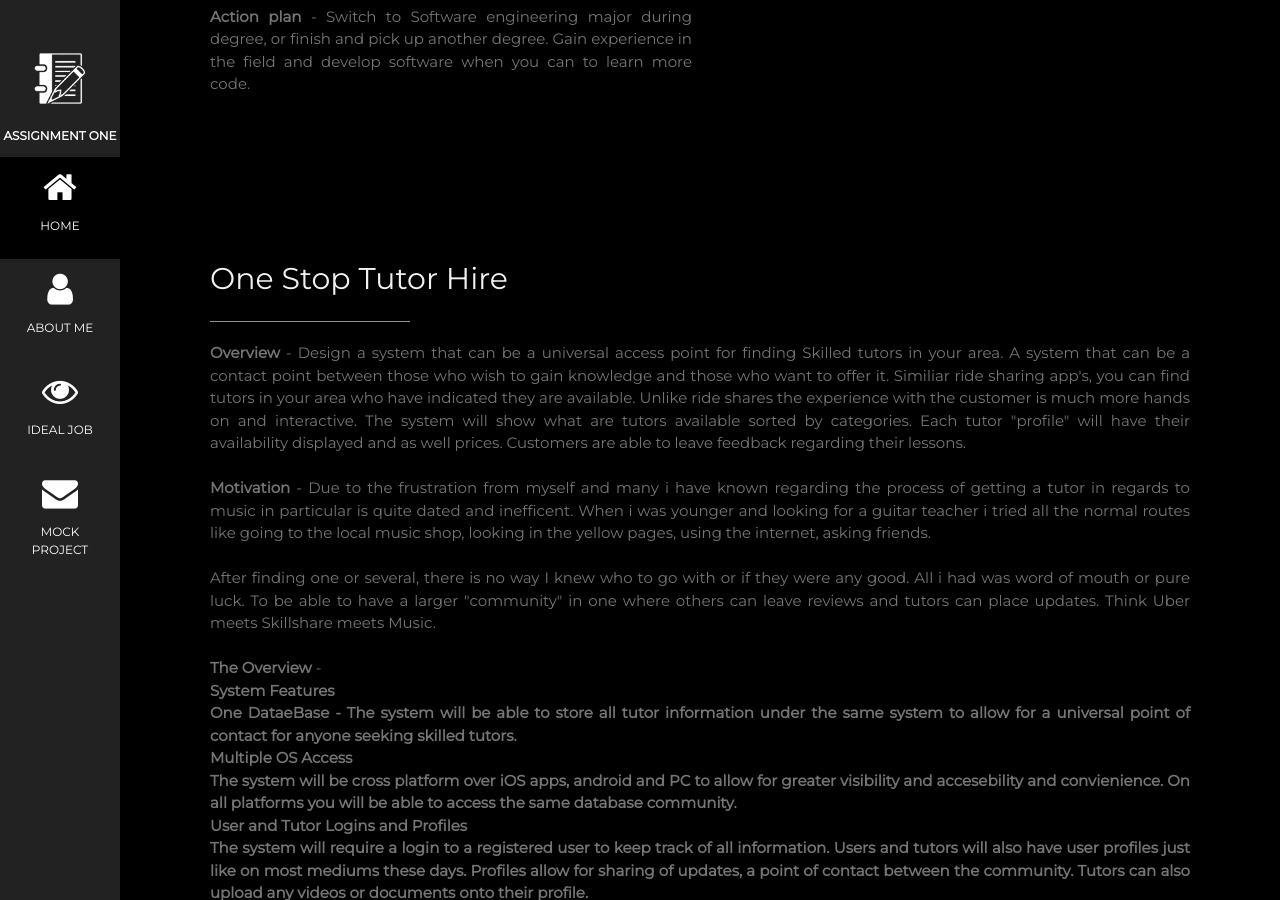
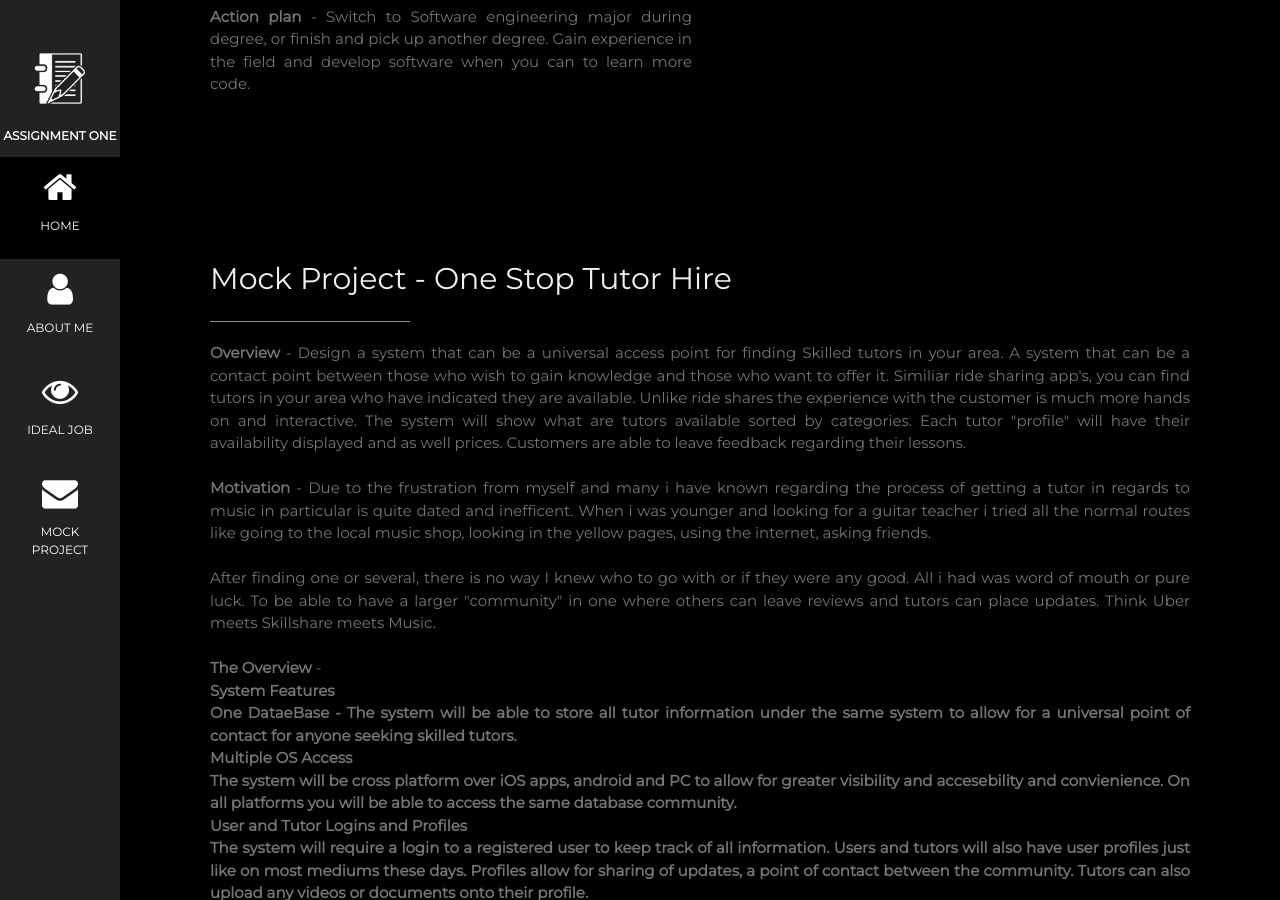
Before and after one commit to ceylonhue/begin, a Jekyll site: the page built from index.md, in a window 1280 px wide and 900 px high, scrolled down 5681 px. Built offline with Jekyll 4.4.1, drawn with Linux system fonts in a browser that asks for light colours; our own code applies the rules of GitHub Pages for plain Markdown files.

Commit message:
Update default.html

```diff
--- a/_layouts/default.html
+++ b/_layouts/default.html
@@ -240,7 +240,7 @@ and develop software when you can to learn more code.
 
   <!-- project Section -->
   <div class="w3-content w3-justify w3-text-grey w3-padding-64" id="contact">
-    <h2 class="w3-text-light-grey">One Stop Tutor Hire</h2>
+    <h2 class="w3-text-light-grey">Mock Project - One Stop Tutor Hire</h2>
     <hr style="width:200px" class="w3-opacity">
     <p> <B>Overview</B> - Design a system that can be a universal access point for finding Skilled tutors in your area. A system
                    that can be a contact point between those who wish to gain knowledge and those who want to offer it.
```
